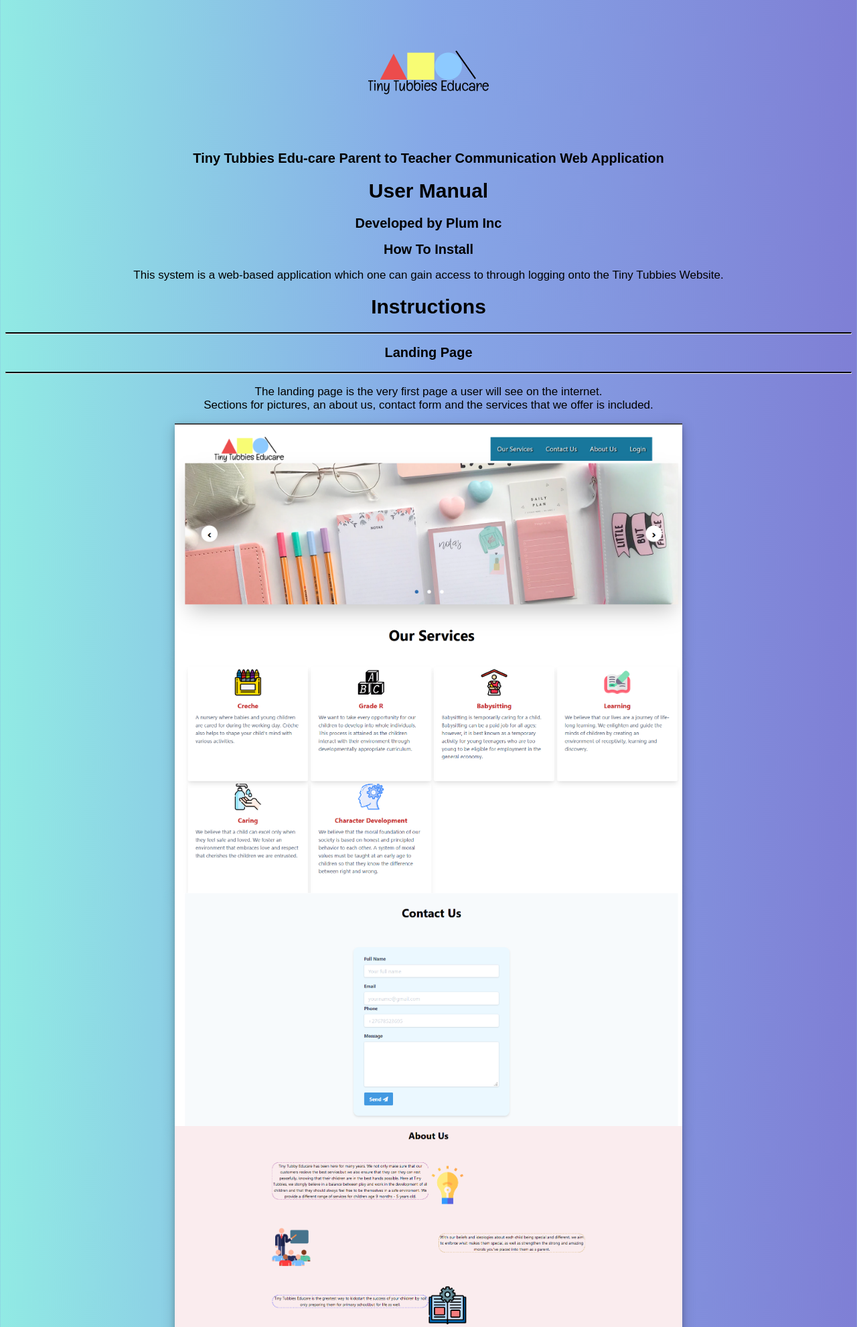
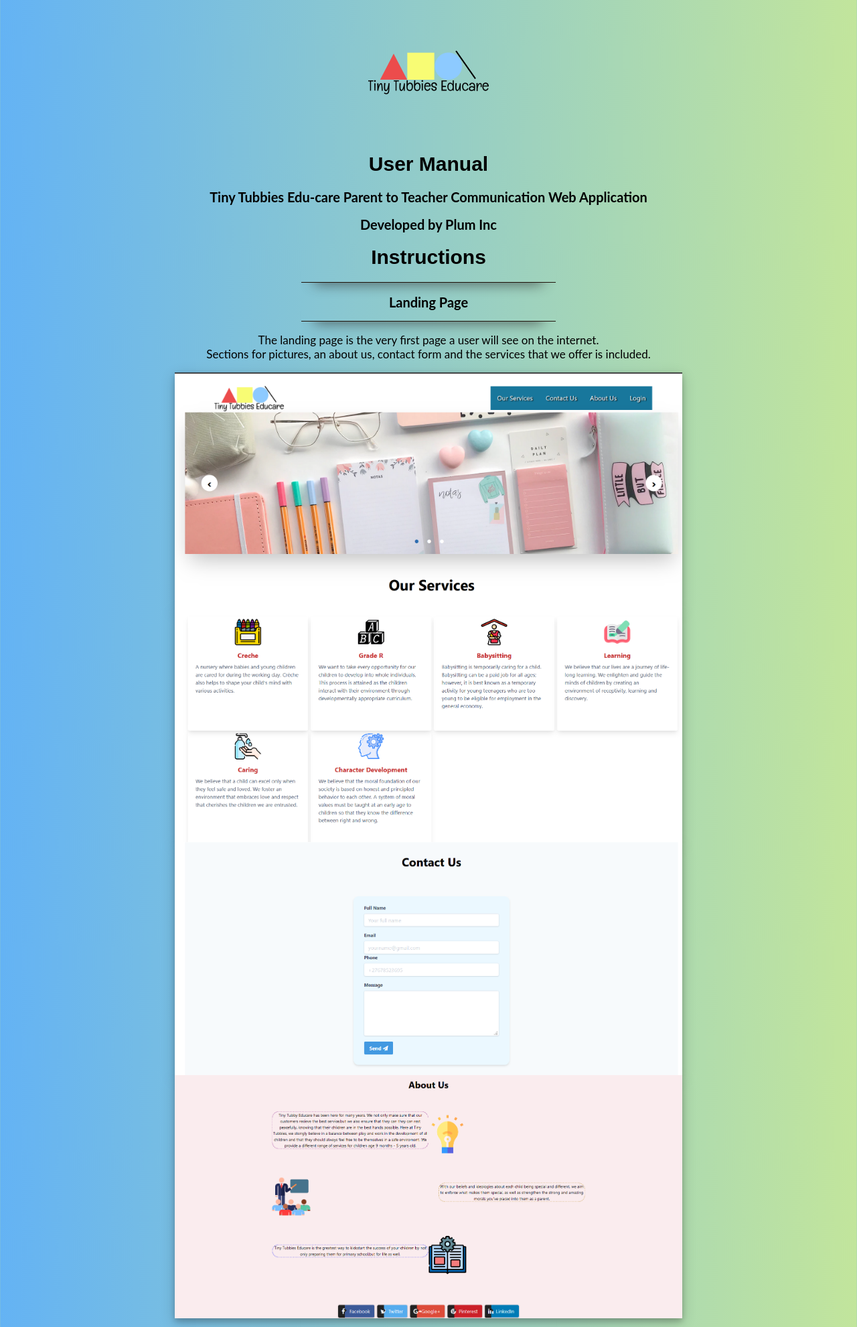
Before and after one commit to Plum-Development-Team/TinyTubbiesEducare-WebApp, a PHP site: page /user_manual.php in a window 1280 px wide. Shown: the top 1981 px of the page at 67% size. Run offline with PHP 8.4, Linux system fonts and the light colour scheme.

Commit message:
User Manual Edited

```diff
--- a/css/manual.css
+++ b/css/manual.css
@@ -14,22 +14,19 @@
   height: auto;
   box-shadow: none;
   }
-.footer{
+#footer{
   padding: 10px 15px;
   text-align: center;
-  background-color: black;
-  color:white;
   position: relative;
   left: 0;
   bottom: 0;
   width: 100%;
   font-size:20px;
-  font-family: 'Pacifico', sans-serif;
 }
 p{
   font-size: 17px;
   line-height: normal;
-  font-family: 'Courgette', sans-serif;
+  font-family: 'Lato', sans-serif;
   text-align: center;
 }
 
@@ -37,8 +34,9 @@
   font-size: 20px;
   font-weight: bold;
   text-align: center;
-  font-family: 'Pacifico', sans-serif;
+  font-family: 'Lato', sans-serif;
 }
+
 h1{
   font-size: 30px;
   font-weight: bold;
@@ -46,12 +44,19 @@
   font-family: 'Pacifico', sans-serif;
 }
 hr{
-  border-top: 2px solid black;
+  border:none;
+  height: 20px;
+ 	width: 30%;
+	height: 50px;
+	margin-top: 0;
+	border-bottom: 1px solid #1f1209;
+	box-shadow: 0 20px 20px -20px #333;
+  margin: -50px auto 10px;
 }
 
 html{
-  background: #7F7FD5;  /* fallback for old browsers */
-  background: -webkit-linear-gradient(to right, #91EAE4, #86A8E7, #7F7FD5);  /* Chrome 10-25, Safari 5.1-6 */
-  background: linear-gradient(to right, #91EAE4, #86A8E7, #7F7FD5); /* W3C, IE 10+/ Edge, Firefox 16+, Chrome 26+, Opera 12+, Safari 7+ */
+  background: #c2e59c;  /* fallback for old browsers */
+  background: -webkit-linear-gradient(to right, #64b3f4, #c2e59c);  /* Chrome 10-25, Safari 5.1-6 */
+  background: linear-gradient(to right, #64b3f4, #c2e59c); /* W3C, IE 10+/ Edge, Firefox 16+, Chrome 26+, Opera 12+, Safari 7+ */
 
 }
--- a/user_manual.php
+++ b/user_manual.php
@@ -12,17 +12,12 @@
 <div class = "row">
 <div class =col>
 <img class = "logo" src="Resources\Logo.png" alt="logo">
+<h1>User Manual</h1>
 <h2>Tiny Tubbies Edu-care Parent to Teacher Communication Web Application</h2>
-<h1>User Manual</h1>
 <h2>Developed by Plum Inc</h2>
 </div>
 </div>
-<div class = "row">
-<div class = "col">
-<h2>How To Install</h2>
-<p>This system is a web-based application which one can gain access to through logging onto the Tiny Tubbies Website.</p>
-</div>
-</div>
+
 <div class = "row">
 <div class = "col" id= "Landing">
 <h1>Instructions</h1>
@@ -30,7 +25,7 @@
 <h2>Landing Page</h2>
 <hr>
 <p> The landing page is the very first page a user will see on the internet.<br>
-Sections for pictures, an about us, contact form and the services that we offer is included.<br>
+Sections for pictures, an about us, contact form and the services that we offer is included.
 </p>
 <img src="images\lpic1.png" alt="">
 <img src="images\lpic2.png" alt="">
@@ -41,7 +36,7 @@
 <br>
 <hr>
 <div class = "row">
-<div class = "col">
+<div class = "col" id= "Landing">
 <h2>Login Page</h2>
 <hr>
 <p> On the top navigation bar of the landing page, click login, you will be redirected to the login page.<br>
@@ -53,7 +48,7 @@
 <br>
 <hr>
 <div class = "row">
-<div class = "col">
+<div class = "col"id= "Landing">
 <h2>Sign-up Page</h2>
 <hr>
 <p> If you do not have an account you may click the sign up link on the login page.<br> When the sign up page loads, enter your personal details.<br> You will recieve an email for your account to be verified. Once your account is verified, you will be taken to the dashboard.</p>
@@ -63,17 +58,17 @@
 <br>
 <hr>
 <div class = "row">
-<div class = "col">
+<div class = "col"id= "Landing">
 <h2>Dashboard</h2>
 <hr>
 <p> The classes that your child/children belong to will display here. As well as your task lists and any messages that are unread will show.<br> You may access maessaged under both personal messages wor class messages. Help may be acessed on the dashboard.</p>
-<img src="images\dashboardImg.JPG" alt="">
+<img src="images\dashboardImg.png" alt="">
 </div>
 </div>
 <br>
 <hr>
 <div class = "row">
-<div class = "col">
+<div class = "col"id= "Landing">
 <h2>Chat</h2>
 <hr>
 <p> Private chats between you and your contacts are allowed as well as you you can access group chats that has a similar layout.<br> All chat history is saved and messages may be deleted.<br> Messages will display "seen" when read. When a user is online, you may see the "online" icon. <br>Users profiles on the profile page may be acessed through the chat system.</p>
@@ -83,7 +78,7 @@
 <br>
 <hr>
 <div class = "row">
-<div class = "col">
+<div class = "col"id= "Landing">
 <h2>Help Page</h2>
 <hr>
 <p>The help page accessed from the Dashboard will give you details on what to do if you are having any issues with the system.</p>
@@ -93,7 +88,7 @@
 <br>
 <hr>
 <div class = "row">
-<div class = "col">
+<div class = "col"id= "Landing">
 <h2>Contacts List</h2>
 <hr>
 <p> Contacts may be acessed through the chat page. <br> You may search a contact that you would like to chat to by entering their names in the search area. </p>
@@ -103,7 +98,7 @@
 <br>
 <hr>
 <div class = "row">
-<div class = "col">
+<div class = "col"id= "Landing">
 <h2>Profile Page</h2>
 <hr>
 <p>The Profile page allows you to see and update your details and profile picture. You will fill in what you want changed and click on “Update” to save the changes.</p>
@@ -115,7 +110,7 @@
 <br>
 <hr>
 <div class = "row">
-<div class = "col">
+<div class = "col"id= "Landing">
 <h2>Repository Page</h2>
 <hr>
 <p> Any files that you may need to upload such as forms that need to be returned can be uploaded to the classes that you are part of.<br> All upload files are connected to the google drive folder which the teacher has access to. </p>
@@ -123,9 +118,10 @@
 </div>
 </div>
 <br>
-<div class="footer">
-    <strong>Copyright © 2020 Tiny Tubbies Educare</strong>
-  </div>
+<hr>
+<footer class="w-full text-center border-t border-grey p-4 pin-b mt-20" id = "footer">@2020
+            Reserved Tiny Tubbies Educare
+        </footer>
 </div>
   </body>
 </html>
```
Also changed, not shown: images/dashboardImg.JPG (deleted), images/dashboardImg.png (added), images/loginpage.png, images/profile1.png, images/profile2.png.
